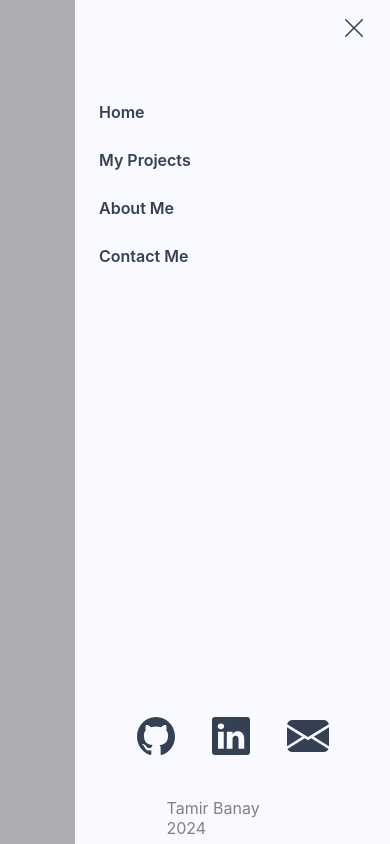
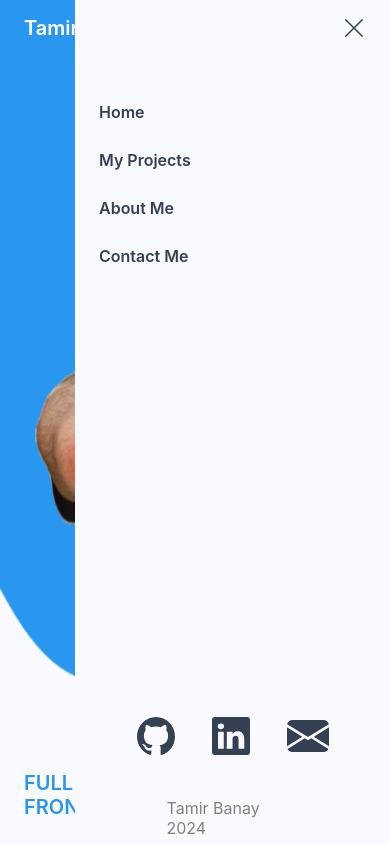
Before and after one commit to TamirBanay/my-personalSite, a React (Create React App) app in the folder my-personal-website/: page / in a window 390 px wide. Both pictures are taken after a click on the picture 355 px from the left and 26 px from the top of the page. Shown: the top 844 px of the page. Built offline with nearby package versions, Linux system fonts and the light colour scheme.

Commit message:
add new menu

```diff
--- a/my-personal-website/src/componets/Menu/Menu.css
+++ b/my-personal-website/src/componets/Menu/Menu.css
@@ -10,7 +10,7 @@
 .background-menu {
   width: 30%;
   height: 100%;
-  background-color: #0000004d;
+  /* background-color: #0000004d; */
 }
 .all-info-menu {
   height: 100%;
@@ -18,6 +18,7 @@
   flex-direction: column;
   left: 0;
   /* padding: 24px; */
+  background-color: #f9faff;
 }
 
 .header-menu {
@@ -64,6 +65,6 @@
   padding-bottom: 24px;
   gap: 38px;
 }
-.hidden-background {
-  visibility: hidden;
+.blurred-background {
+  filter: blur(5px); /* Adjust the blur intensity as needed */
 }
--- a/my-personal-website/src/componets/Menu/MobileMenu.jsx
+++ b/my-personal-website/src/componets/Menu/MobileMenu.jsx
@@ -31,12 +31,15 @@ function Menu() {
     });
   };
 
+  const handleCloseMenu = () => {
+    setMenuIsOpen(false);
+  };
   const handleMenuIsOpen = () => {
     setMenuIsOpen(!menuIsOpen);
   };
   return (
     <div className="main-menu">
-      <div className="background-menu" />
+      <div className="background-menu" onClick={handleCloseMenu} />
       <div className="all-info-menu">
         <div className="header-menu">
           <div className="icon-X-menu">
--- a/my-personal-website/src/componets/navbar/Navbar.css
+++ b/my-personal-website/src/componets/navbar/Navbar.css
@@ -119,6 +119,12 @@ nav a:hover {
     width: 100%;
     display: flex;
   }
+  .menuOpen {
+    width: 100%;
+    display: flex;
+    position: static;
+    background-color: #2997f0;
+  }
   .nav-scrolled {
     background-color: #2997f0;
   }
--- a/my-personal-website/src/componets/navbar/Navbar.jsx
+++ b/my-personal-website/src/componets/navbar/Navbar.jsx
@@ -43,7 +43,9 @@ function Navbar() {
     return () => window.removeEventListener("resize", updateScreenSize);
   }, []);
   return (
-    <nav className={hasScrolled ? "nav-scrolled" : ""}>
+    <nav
+      className={menuIsOpen ? "menuOpen" : hasScrolled ? "nav-scrolled" : ""}
+    >
       <ul className={hasScrolled ? "ul-scrolled" : ""}>
         <li className="name">
           <Link
```
